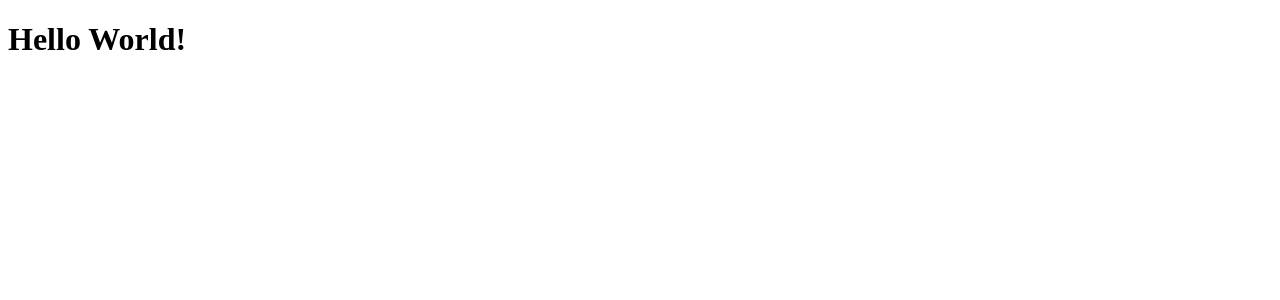
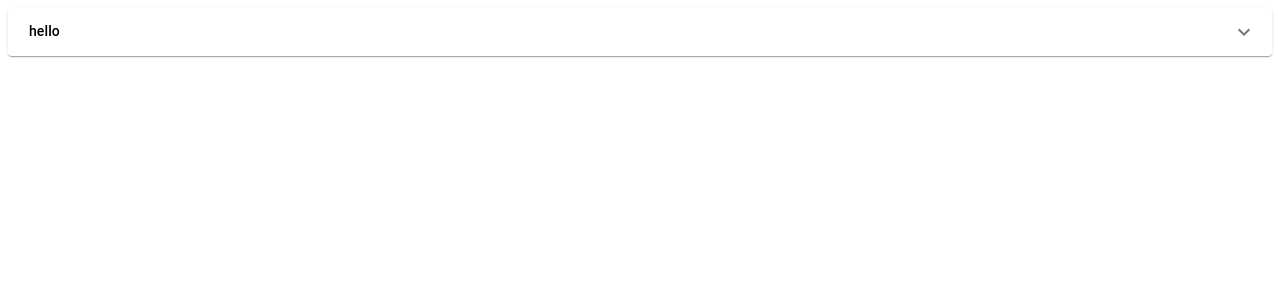
Before and after one commit to bert-bae/geckos, a React (Create React App) app in the folder packages/client/: page / in a window 1280 px wide. Shown: the top 300 px of the page. Built offline with nearby package versions, Linux system fonts and the light colour scheme.

Commit message:
GEC-32 add task accordion with summary component

```diff
--- a/packages/client/src/App.tsx
+++ b/packages/client/src/App.tsx
@@ -1,7 +1,21 @@
-import React from 'react';
+import React from "react";
+import {
+  AccordionTask,
+  AccordionTaskSummary,
+  AccordionTaskDetail,
+} from "./shared-components/accordion";
 
 function App() {
-  return <h1>Hello World!</h1>;
+  return (
+    <div>
+      <AccordionTask
+        TaskSummaryProps={{
+          title: "hello",
+          link: "https://www.google.ca",
+        }}
+      />
+    </div>
+  );
 }
 
 export default App;
--- /dev/null
+++ b/packages/client/src/shared-components/accordion/accordion-task-detail.tsx
@@ -0,0 +1,5 @@
+const AccordionTaskDetail = () => {
+  return <div>hello world</div>;
+};
+
+export default AccordionTaskDetail;
--- /dev/null
+++ b/packages/client/src/shared-components/accordion/accordion-task-summary.tsx
@@ -0,0 +1,56 @@
+import React from "react";
+import { makeStyles } from "@material-ui/core/styles";
+import Box from "@material-ui/core/Box";
+import AccordionSummary from "@material-ui/core/AccordionSummary";
+import Typography from "@material-ui/core/Typography";
+import ExpandMoreIcon from "@material-ui/icons/ExpandMore";
+
+const Root = AccordionSummary;
+
+export interface ExtendedAccordionSummaryProps {
+  title: string;
+  link?: string;
+  taskIcon?: React.ReactNode;
+}
+
+export type AccordionSummaryProps = Omit<
+  React.ComponentProps<typeof Root>,
+  keyof ExtendedAccordionSummaryProps | "expandIcon"
+> &
+  ExtendedAccordionSummaryProps;
+
+const useStyles = makeStyles({
+  summaryLink: {
+    textDecoration: "none",
+    "&:hover": {
+      textDecoration: "underline",
+      fontWeight: "550",
+    },
+    color: "black",
+  },
+});
+
+const AccordionContainer = React.forwardRef<
+  React.ElementRef<typeof Root>,
+  AccordionSummaryProps
+>(function AccordionContainer(props, ref) {
+  const { title, link, taskIcon, ...materialProps } = props;
+  const classes = useStyles();
+
+  const onLinkClick = (e: React.MouseEvent<HTMLAnchorElement>) => {
+    e.stopPropagation();
+  };
+
+  return (
+    <Root ref={ref} expandIcon={<ExpandMoreIcon />} {...materialProps}>
+      <Box marginRight="5px">{taskIcon}</Box>
+      <a className={classes.summaryLink} href={link} onClick={onLinkClick}>
+        <Typography component="p" variant="subtitle2">
+          {title}
+        </Typography>
+      </a>
+    </Root>
+  );
+});
+
+export default AccordionContainer;
--- /dev/null
+++ b/packages/client/src/shared-components/accordion/accordion-task.tsx
@@ -0,0 +1,31 @@
+import React from "react";
+import Accordion from "@material-ui/core/Accordion";
+import AccordionTaskSummary, {
+  ExtendedAccordionSummaryProps,
+} from "./accordion-task-summary";
+
+const Root = Accordion;
+
+export interface ExtendedAccordionProps {
+  TaskSummaryProps: ExtendedAccordionSummaryProps;
+}
+
+export type AccordionProps = Omit<
+  React.ComponentProps<typeof Root>,
+  keyof ExtendedAccordionProps | "children"
+> &
+  ExtendedAccordionProps;
+
+const AccordionTask = React.forwardRef<
+  React.ElementRef<typeof Root>,
+  AccordionProps
+>(function AccordionTask(props, ref) {
+  const { TaskSummaryProps, ...materialProps } = props;
+  return (
+    <Root ref={ref} {...materialProps}>
+      <AccordionTaskSummary {...TaskSummaryProps} />
+    </Root>
+  );
+});
+
+export default AccordionTask;
--- /dev/null
+++ b/packages/client/src/shared-components/accordion/index.tsx
@@ -0,0 +1,3 @@
+export { default as AccordionTask } from "./accordion-task";
+export { default as AccordionTaskSummary } from "./accordion-task-summary";
+export { default as AccordionTaskDetail } from "./accordion-task-detail";
```
Also changed, not shown: packages/client/src/shared-components/dialog/dialog-container.tsx (added, +32 -0 lines).
